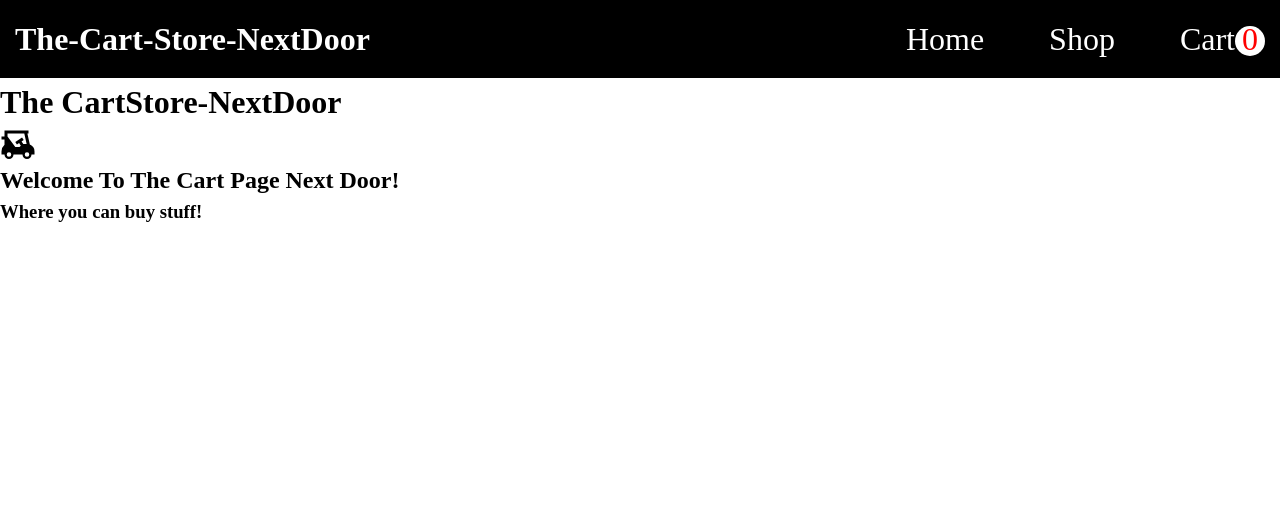
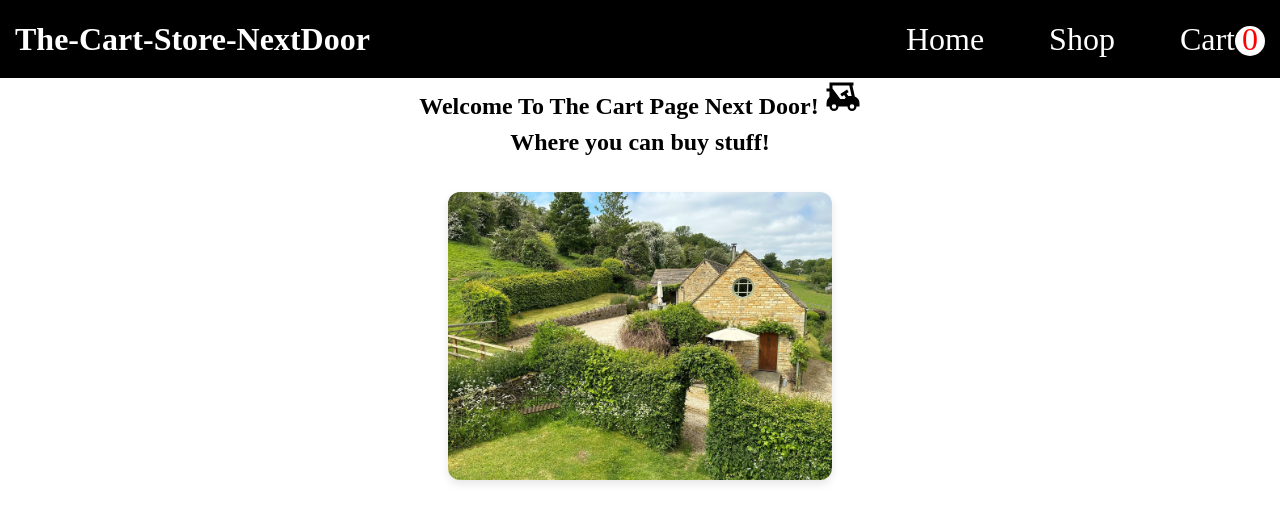
Before and after one commit to SeasonedSoup/The-CartStore-NextDoor, a React (Vite) app: page / in a window 1280 px wide. Shown: the top 522 px of the page. Built offline with nearby package versions, Linux system fonts and the light colour scheme; no server answers.

Commit message:
Spruced up HomePage with image and centered text

```diff
--- a/src/pages/CartPage.jsx
+++ b/src/pages/CartPage.jsx
@@ -4,6 +4,16 @@
  export function CartPage() {
 
     const {cart, setCart} = useOutletContext();
+
+    function buyEverything() {
+        if (cart.length === 0) {
+            alert("Your cart is empty!")
+            return
+        }
+
+        alert("Thanks for buying everything!")
+        setCart([])
+    }
     console.log(cart)
     return (
         <>
@@ -11,12 +21,12 @@
             <div className="items">
                 <h1> Item: Quantity Increase and Decrease Quantity Price</h1>
             </div>
-            <div className="checkout">
-                <button>Check Out!</button>
-            </div>
             {cart.map(item => (
                 <h1 key={item.id}>{item.title}{item.quantity}</h1>
             ))}
+            <div className="checkout">
+                <button onClick={buyEverything}>Check Out!</button>
+            </div>
         </>
     )
  }
--- a/src/pages/HomePage.jsx
+++ b/src/pages/HomePage.jsx
@@ -3,10 +3,10 @@ import cartStoreImg from "../assets/cartStore.jpg"
 
 export function HomePage() {
     return (
-        <>
-            <h1>The CartStore-NextDoor <img src={cart} style={{width: "36px"}} alt="cart" /></h1>
-            <h2>Welcome To The Cart Page Next Door!</h2>
-            <h3>Where you can buy stuff!</h3>
-        </>
+        <div className="homePage">
+            <h2>Welcome To The Cart Page Next Door!  <img src={cart} style={{width: "36px", display: "inline"}} alt="cart" /></h2>
+            <h2>Where you can buy stuff!</h2>
+            <img className="homeImg" src={cartStoreImg} alt="image of our location!" />
+        </div>
     )
 }
--- a/src/styles/styles.css
+++ b/src/styles/styles.css
@@ -53,3 +53,16 @@ nav > * {
     gap: 12px;
     column-gap: 22px;
 }
+
+.homePage {
+    text-align: center;
+}
+
+.homeImg {
+    margin-top: 2rem;
+    width: 30%;
+    object-fit: cover;
+    border-radius: 12px;
+    box-shadow: 0 4px 8px rgba(0, 0, 0, 0.1);
+    margin-inline: auto;
+}
```
